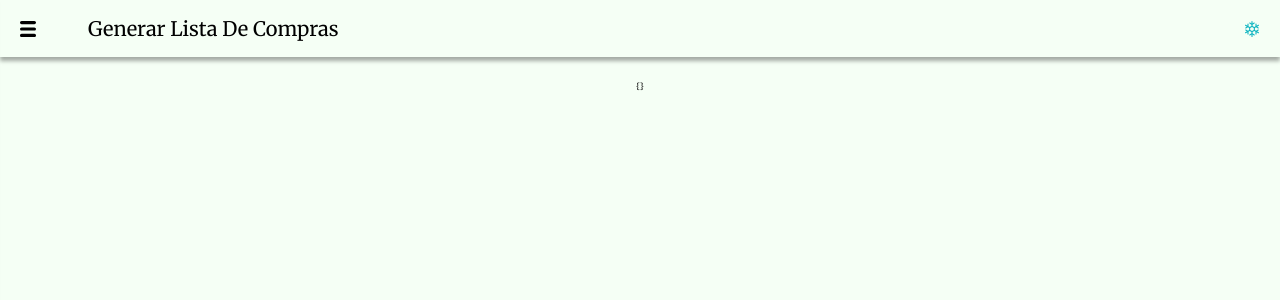
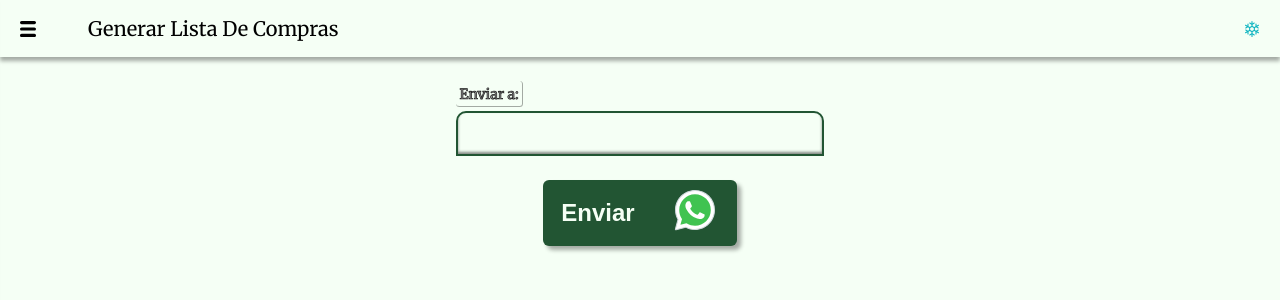
Before and after one commit to bonnce/shopping-list, a React (Create React App) app: page /shopping-list/buildList in a window 1280 px wide. Shown: the top 300 px of the page. Built offline with nearby package versions, Linux system fonts and the light colour scheme.

Commit message:
version 1.0.0

```diff
--- a/src/assets/style/App.css
+++ b/src/assets/style/App.css
@@ -522,6 +522,16 @@
   align-items: stretch;
 }
 
+.send-button{
+  font-size: 3em;
+  font-weight: 600;
+  padding-top: .25em;
+  padding-bottom: .25em;
+  padding-left: .75em;
+  padding-right: .75em;
+  border-radius: .25em;
+}
+
 .install-guide{
   width: 70%;
   padding-bottom: 3em;
--- a/src/pages/shoppingList/buildList.tsx
+++ b/src/pages/shoppingList/buildList.tsx
@@ -19,7 +19,8 @@ const BuildList = ()=>{
         const getAllFilt = async () => {
             if(db){
                 const data = await getAll(db, NAMECOLLECTION) as RequiredProduct[]
-                const filtered = filterBy<RequiredProduct>(data, 'category')
+                const sortedData = data.sort((a,b) => b.frequency - a.frequency)
+                const filtered = filterBy<RequiredProduct>(sortedData, 'category')
                 const allCategorires = Object.keys(filtered)
                 setDataf(filtered)
                 setCategories(allCategorires)
--- a/src/pages/shoppingList/categorySelection.tsx
+++ b/src/pages/shoppingList/categorySelection.tsx
@@ -1,15 +1,16 @@
 import { BasicButton } from "components"
 import { RequiredProduct } from "misc"
 import { MouseEventHandler } from "react"
+import SendShoppingList from "./send-shopping-list"
 
 const CategorySelection = ({categories, start, handleClick, list}:
-{categories:string[], start:boolean, handleClick:MouseEventHandler<HTMLButtonElement>, list:{[key: string]:RequiredProduct[]} | undefined}) =>
+{categories:string[], start:boolean, handleClick:MouseEventHandler<HTMLButtonElement>, list:{[key: string]:RequiredProduct[]}}) =>
 <div className={`container column gap-md category-container appear ${start  && 'hide'}`}>
     {categories.length > 0 ?
         categories.map((cat, i) =>
         <BasicButton className="category-button" key={cat} id={i.toString()} onClick={handleClick}>{cat}</BasicButton>
         ):
-        <p>{list && JSON.stringify(list)}</p>
+        <SendShoppingList list={list} />
     }
 </div>
 
--- /dev/null
+++ b/src/pages/shoppingList/send-shopping-list.tsx
@@ -0,0 +1,29 @@
+import { BasicButton, Icon, Icon2x2, InputText } from "components";
+import { RequiredProduct } from "misc";
+import whatsapp from 'assets/images/whatsapp.svg'
+import { ChangeEvent, ChangeEventHandler, useState } from "react";
+
+const SendShoppingList = ({list}:{list:{[key: string]:RequiredProduct[]}})=>{
+    const [sendText, setSendText] = useState('')
+    const baseWappUrl = 'https://wa.me'
+    const stringToSend = Object.entries(list).map(([cat, items]) =>
+            [`${cat}\n`, items.map(ele => ele.name)]).toString().replaceAll(/\n,/gi,'\n').replaceAll(/,/gi,', ')
+
+    const handleChange:ChangeEventHandler<HTMLInputElement> = (e) =>{
+        setSendText(e.currentTarget.value)
+    }
+
+    const handleClick = ()=>{
+        const encodeMessage = encodeURI(stringToSend)
+        const finalUrl = `${baseWappUrl}/54${sendText}?text=${encodeMessage}`
+        window.open(finalUrl)
+    }
+    return <div className="container column  gap-md ">
+        <InputText name='send-text' label="Enviar a:" onChange={handleChange} />
+        <BasicButton className="send-button container gap-sm" onClick={handleClick} >Enviar
+        <Icon icon={whatsapp} alt="whatsapp" />
+        </BasicButton>
+    </div>
+}
+
+export default SendShoppingList
```
Also changed, not shown: src/assets/images/whatsapp.svg (added), 1 other file (tests, documents, lock files or other folders).
